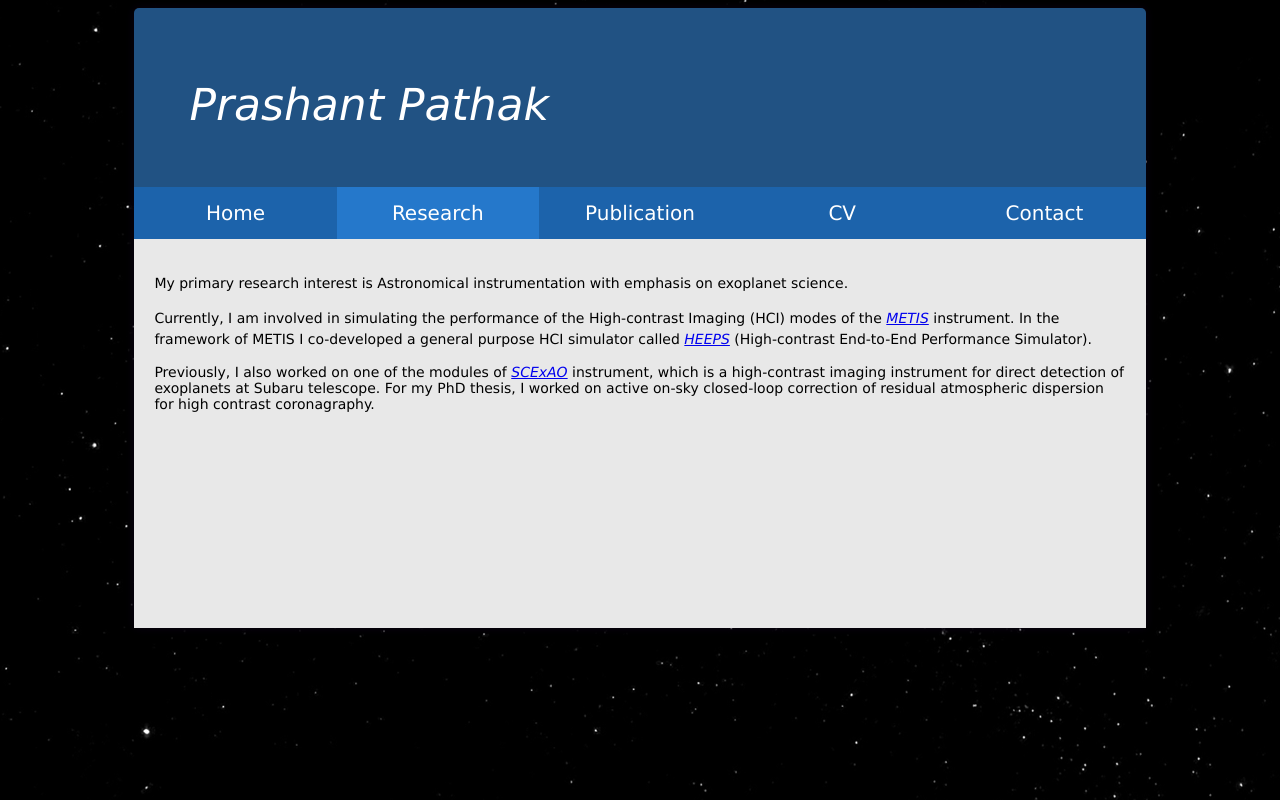
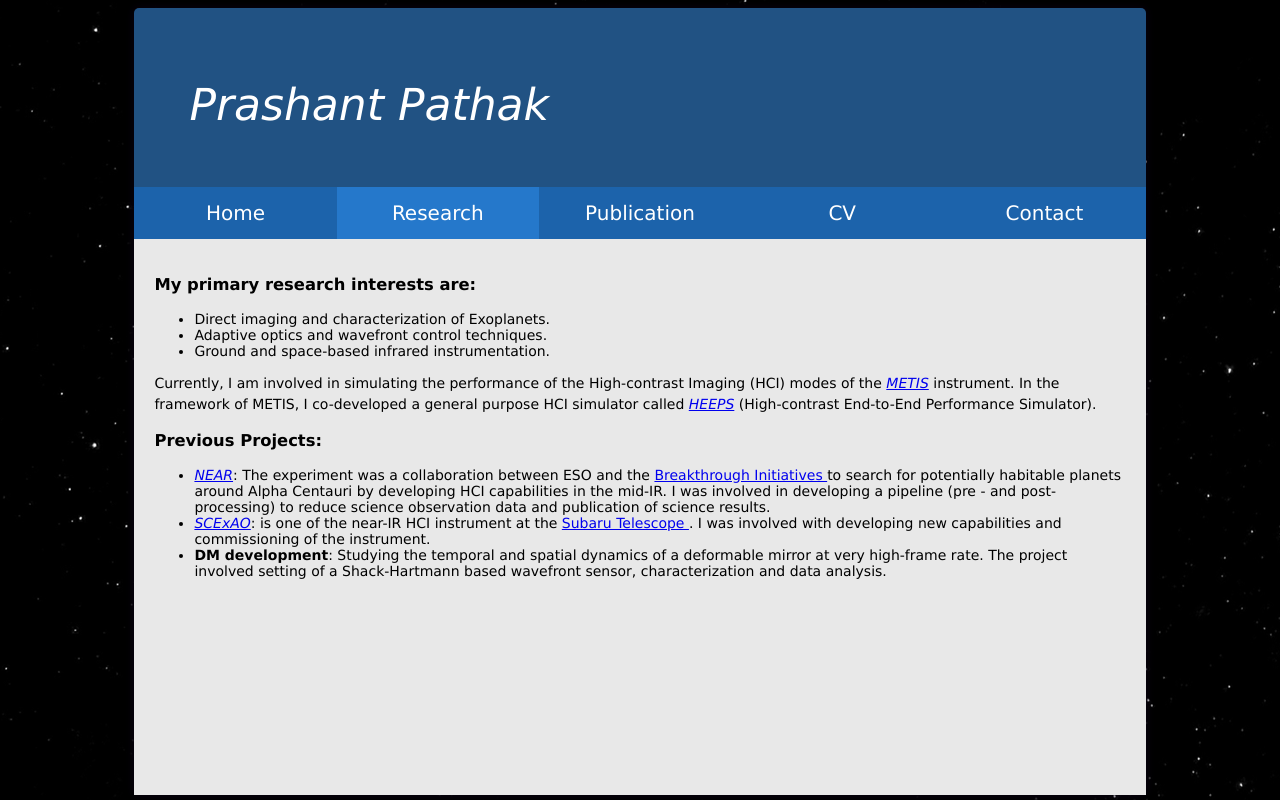
Before and after one commit to ppathak8/ppathak8.github.io, a plain HTML site: page research/index.html in a window 1280 px wide. Drawn offline with Linux system fonts and the light colour scheme.

Commit message:
Add files via upload

```diff
--- a/research/index.html
+++ b/research/index.html
@@ -34,14 +34,29 @@
 		</div>
 		<div id="maincolumn">
 
-			<p> My primary research interest is Astronomical instrumentation with emphasis on exoplanet science. <br>
+			<p> <h3> My primary research interests are: </h3>
+			<ul>
+				<li> Direct imaging and characterization of Exoplanets. </li>
+				<li> Adaptive optics and wavefront control techniques. </li>
+				<li> Ground and space-based infrared instrumentation. </li>
+			</ul>
 			<p>
 			Currently, I am involved in simulating the performance of the High-contrast Imaging
 			(HCI) modes of the <a href='http://metis.strw.leidenuniv.nl/'><i>METIS</i></a> instrument.
-			In the framework of METIS I co-developed a general purpose HCI simulator called <a href='https://github.com/vortex-exoplanet/HEEPS'><i>HEEPS</i></a> (High-contrast End-to-End Performance Simulator).
+			In the framework of METIS, I co-developed a general purpose HCI simulator called <a href='https://github.com/vortex-exoplanet/HEEPS'><i>HEEPS</i></a> (High-contrast End-to-End Performance Simulator).
 
 			</p>
-			Previously, I also worked on one of the modules of <a href='http://www.naoj.org/Projects/SCEXAO/'><i>SCExAO</i></a> instrument, which is a high-contrast imaging instrument for direct detection of exoplanets at Subaru telescope. For my PhD thesis, I worked on active on-sky closed-loop correction of residual atmospheric dispersion for high contrast coronagraphy.
+			<h3> Previous Projects: </h3>
+			<ul>
+				<li> <a href ='https://www.eso.org/sci/publications/messenger/archive/no.169-sep17/messenger-no169-16-20.pdf'><i>NEAR</i></a>: The experiment was a collaboration between ESO and the <a href='https://breakthroughinitiatives.org/'>Breakthrough Initiatives </a> to search for potentially habitable planets around Alpha Centauri by developing HCI capabilities in the mid-IR. I was involved in developing a pipeline (pre - and post-processing) to reduce science observation data and publication of science results. </li>
+
+				<li><a href="https://www.naoj.org/Projects/SCEXAO/scexaoWEB/020instrument.web/000intro.web/indexm.html"><i>SCExAO</i></a>: is one of the near-IR HCI instrument at the <a href='https://subarutelescope.org/en/'>Subaru Telescope </a>. I was involved with developing new capabilities and commissioning of the instrument.
+				</li>
+
+				<li> <b> DM development</b>:	Studying the temporal and spatial dynamics of a deformable mirror at very high-frame rate. The project involved setting of a Shack-Hartmann based wavefront sensor, characterization and data analysis.  </li>
+
+			</ul>
+
 			</p>
 
 		</div>
```
